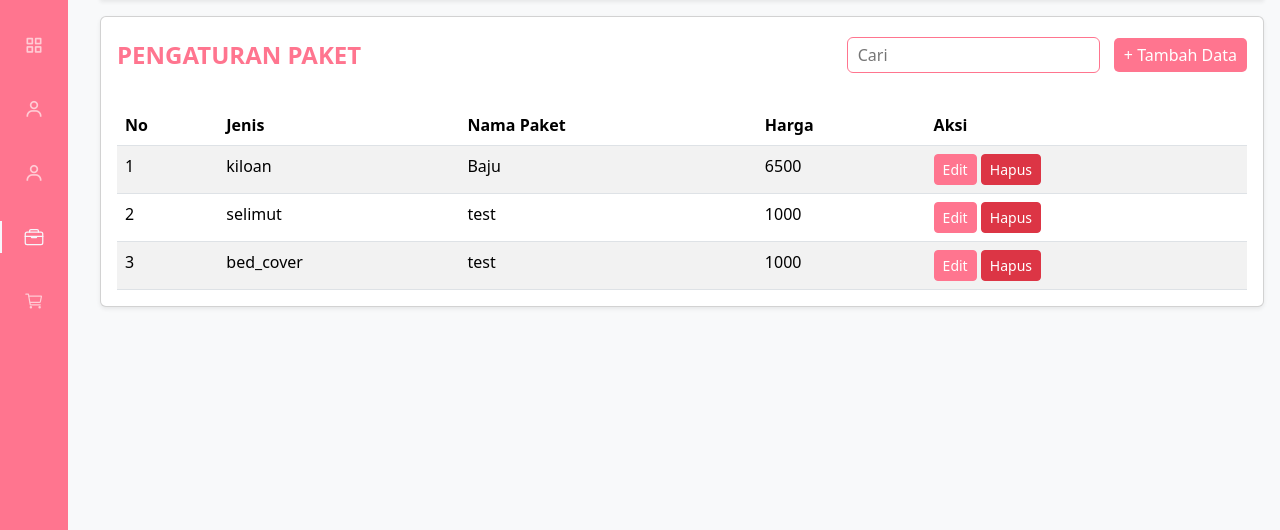
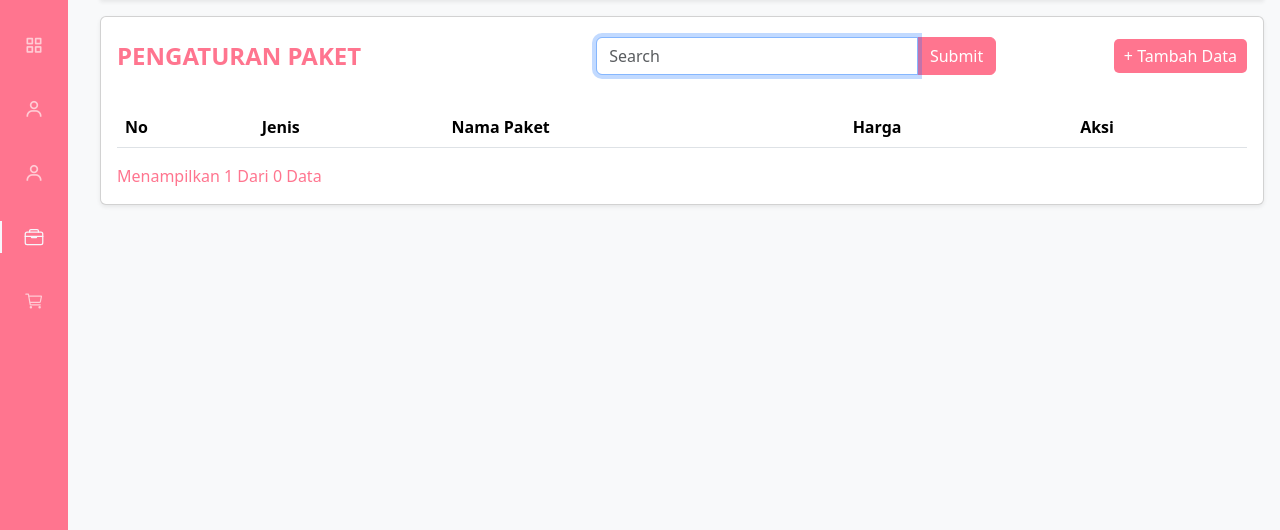
Before and after one commit to paciw24/project_akhir, a CodeIgniter app: page /Laundry-app/admin/paket in a window 1280 px wide. Shown: the part 64-594 px from the top of the page. Run offline with CodeIgniter, Linux system fonts and the light colour scheme; a user stored in the database is signed in; data comes from the database, SQL or seed files in the repository; lists and menus that the app fills with data are empty; some libraries are stand-ins or nearby versions.

Commit message:
Membuat pagination dan search

```diff
--- a/application/controllers/admin.php
+++ b/application/controllers/admin.php
@@ -151,7 +151,29 @@
     public function keHalamanPaket()
     {
         if ($this->session->username == TRUE) {
-            $data['paket'] = $this->M_admin->getDataPaket()->result();
+            // load library
+            $this->load->library('pagination');
+
+            // ambil data keyword
+            if($this->input->post('submit')){
+                $data['keyword'] = $this->input->post('keyword');
+                $this->session->set_userdata('keyword', $data['keyword']);
+            }else{
+                $data['keyword'] =$this->session->userdata('keyword');
+            }
+
+            // config
+            $this->db->like('nama_paket', $data['keyword']);
+            $this->db->from('tb_paket');
+            $config['total_rows'] = $this->db->count_all_results();
+            $data['total_rows'] = $config['total_rows'];
+            $config['per_page'] = 5;
+
+            // initialize
+            $this->pagination->initialize($config);
+
+            $data['start'] = $this->uri->segment(3);
+            $data['paket'] = $this->M_admin->getDataPaket($config['per_page'], $data['start'], $data['keyword']);
             $this->load->view('admin/paket', $data);
         } else {
             redirect(base_url('login'));
--- a/application/models/M_admin.php
+++ b/application/models/M_admin.php
@@ -63,9 +63,12 @@
     }
 
     // Paket
-    public function getDataPaket()
+    public function getDataPaket($limit, $start, $keyword = null)
     {
-        return $this->db->get('tb_paket');
+        if($keyword){
+            $this->db->like('nama_paket', $keyword);
+        }
+        return $this->db->get('tb_paket', $limit, $start)->result_array();
     }
     public function tambahPaket($data = null)
     {
--- a/application/views/admin/paket.php
+++ b/application/views/admin/paket.php
@@ -47,8 +47,13 @@
             <table class="table table-striped table-hover">
                 <div class="table_header">
                     <p>Pengaturan Paket</p>
+                    <form action="<?= base_url('admin/paket') ?>" method="post">
+                        <div class="input-group" style="width: 400px!important;">
+                            <input type="text" class="form-control" placeholder="Search" name="keyword" autocomplete="off" autofocus>
+                            <input class="btn btn-edit" type="submit" name="submit">
+                        </div>
+                    </form>
                     <div class="">
-                        <input type="text" id="cari" name="cari" placeholder="Cari">
                         <button class="add_new" id="myBtn" data-bs-toggle="modal" data-bs-target="#ModalTambah">+ Tambah Data</button>
                     </div>
                 </div>
@@ -62,21 +67,24 @@
                     </tr>
                 </thead>
                 <tbody>
-                    <?php $no = 1; ?>
                     <?php foreach ($paket as $pt) { ?>
                         <tr>
-                            <td><?= $no++ ?></td>
-                            <td><?= $pt->jenis ?></td>
-                            <td><?= $pt->nama_paket ?></td>
-                            <td><?= $pt->harga ?></td>
+                            <td><?= ++$start ?></td>
+                            <td><?= $pt['jenis'] ?></td>
+                            <td><?= $pt['nama_paket'] ?></td>
+                            <td><?= $pt['harga'] ?></td>
                             <td>
-                                <a class="btn btn-sm btn-edit" href="<?= base_url('admin/paket/ubah/' . $pt->id_paket) ?>" id="btnEdit">Edit</a>
-                                <a onclick="HapusMenu(<?= $pt->id_paket ?>);" class="btn btn-sm btn-danger">Hapus</a>
+                                <a class="btn btn-sm btn-edit" href="<?= base_url('admin/paket/ubah/' . $pt['id_paket']) ?>" id="btnEdit">Edit</a>
+                                <a onclick="HapusMenu(<?= $pt['id_paket'] ?>);" class="btn btn-sm btn-danger">Hapus</a>
                             </td>
                         </tr>
                     <?php } ?>
                 </tbody>
             </table>
+            <div class="d-flex justify-content-between align-items-center">
+                <span class="text-pink1 text-capitalize mb-3">Menampilkan 1 dari <?= $total_rows ?> data</span>
+                <?= $this->pagination->create_links(); ?>
+            </div>
         </div>
     </div>
     <!--Container Main end-->
```
Also changed, not shown: application/views/index.php (+0 -21 lines).
